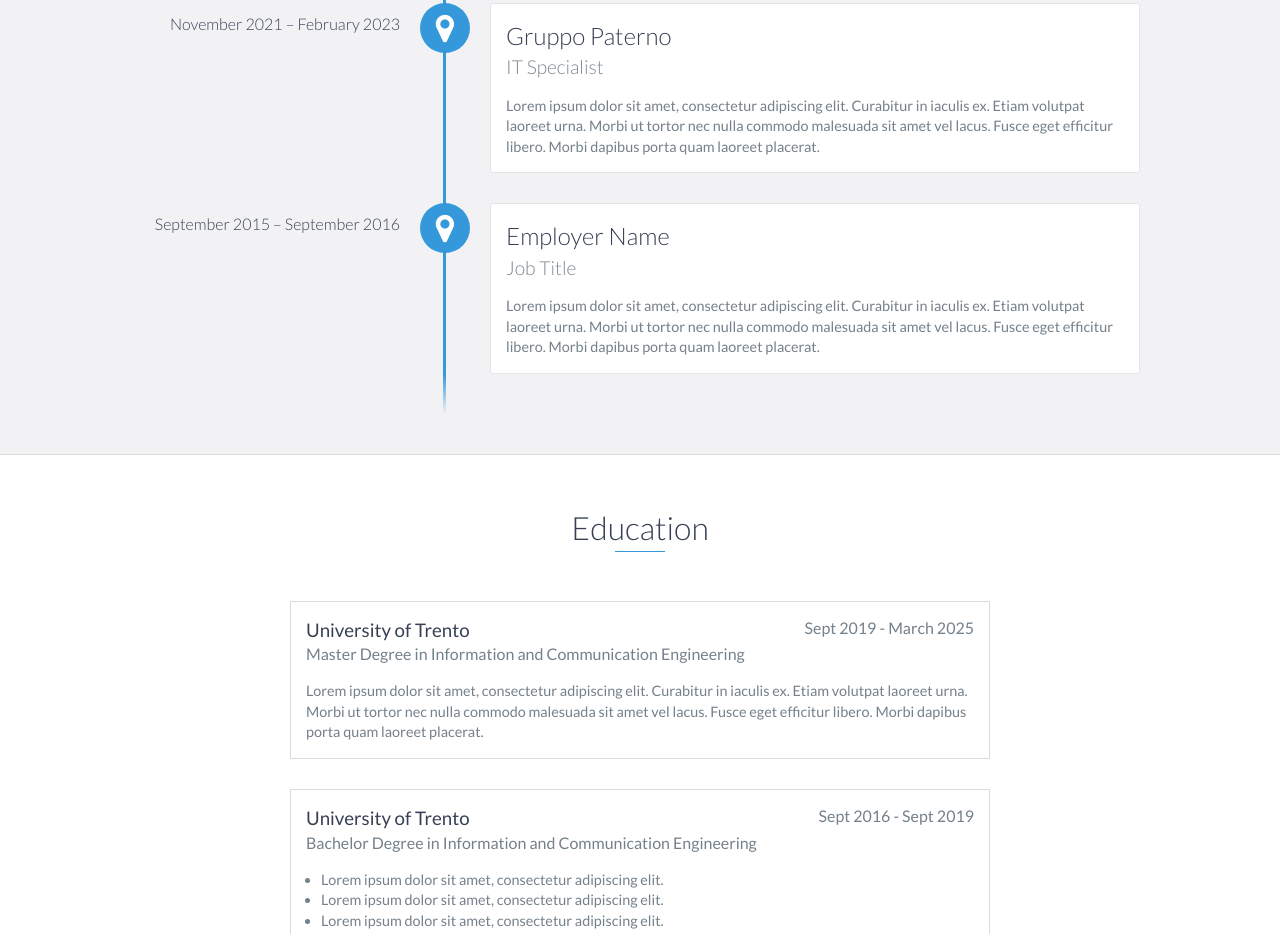
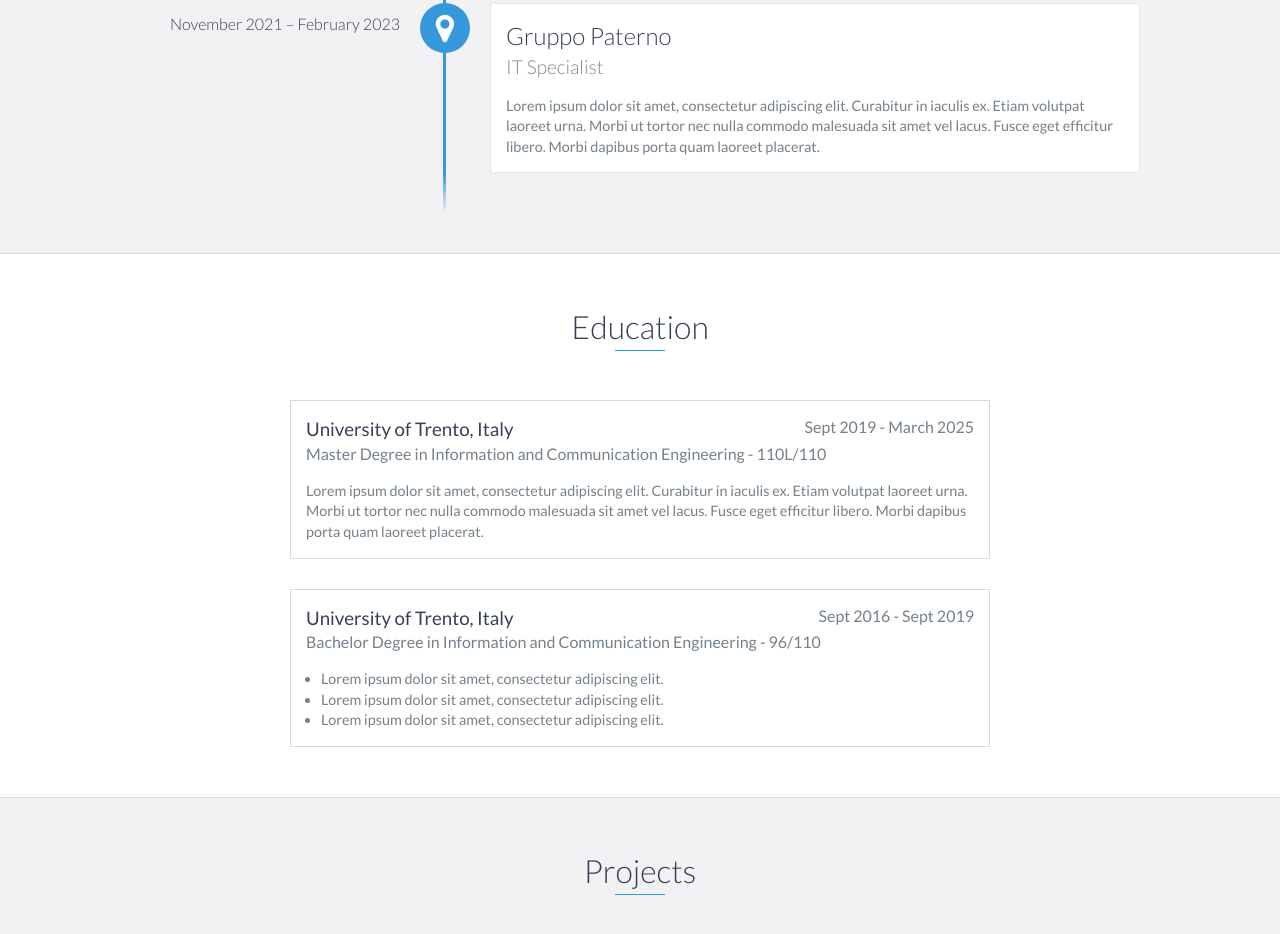
Before and after one commit to DalvaiJuri/dalvaijuri.github.io, a website: page index.html in a window 1280 px wide. Shown: the part 1464-2398 px from the top of the page. Drawn offline with nearby package versions, Linux system fonts and the light colour scheme.

Commit message:
Update index.html

```diff
--- a/index.html
+++ b/index.html
@@ -15,7 +15,7 @@
 </head>
 
 <!-- Created J.D. 25-03-2025 		-->
-<!-- Last Update J.D. 28-03-2025 	-->
+<!-- Last Update J.D. 29-03-2025 	-->
 
 <body>
     <div id="mobile-menu-open" class="shadow-large">
@@ -106,13 +106,6 @@
                 </p>
             </div>
 
-            <div data-date="September 2015 – September 2016">
-                <h3>Employer Name</h3>
-                <h4>Job Title</h4>
-                <p>
-                    Lorem ipsum dolor sit amet, consectetur adipiscing elit. Curabitur in iaculis ex. Etiam volutpat laoreet urna. Morbi ut tortor nec nulla commodo malesuada sit amet vel lacus. Fusce eget efficitur libero. Morbi dapibus porta quam laoreet placerat.
-                </p>
-            </div>
         </div>
     </div>
     <!-- End #experience -->
@@ -120,9 +113,9 @@
     <div id="education">
         <h2 class="heading">Education</h2>
         <div class="education-block">
-            <h3>University of Trento</h3>
+            <h3>University of Trento, Italy</h3>
             <span class="education-date">Sept 2019 - March 2025</span>
-            <h4>Master Degree in Information and Communication Engineering</h4>
+            <h4>Master Degree in Information and Communication Engineering - 110L/110</h4>
             <p>
                 Lorem ipsum dolor sit amet, consectetur adipiscing elit. Curabitur in iaculis ex. Etiam volutpat laoreet urna. Morbi ut tortor nec nulla commodo malesuada sit amet vel lacus. Fusce eget efficitur libero. Morbi dapibus porta quam laoreet placerat.
             </p>
@@ -130,9 +123,9 @@
         <!-- End .education-block -->
 
         <div class="education-block">
-            <h3>University of Trento</h3>
+            <h3>University of Trento, Italy</h3>
             <span class="education-date">Sept 2016 - Sept 2019</span>
-            <h4>Bachelor Degree in Information and Communication Engineering</h4>
+            <h4>Bachelor Degree in Information and Communication Engineering - 96/110</h4>
             <ul>
                 <li>
                     Lorem ipsum dolor sit amet, consectetur adipiscing elit.
@@ -225,8 +218,6 @@
                     <p>
                         Copyright &copy; <span id="current-year">2025</span> Juri Dalvai
                     </p>
-		    <p>
-		    </p>
                     <p>
                         Template from <a href="https://github.com/RyanFitzgerald/devportfolio">RyanFitzgerald/devportfolio</a>
                     </p>
@@ -237,6 +228,7 @@
                     </span>
                 </div>
                 <div class="col-sm-5 social">
+		    <p>
                     <ul>
                         <li>
                             <a href="https://github.com/DalvaiJuri" target="_blank"><i class="fa fa-github" aria-hidden="true"></i></a>
@@ -257,9 +249,10 @@
                             <a href="mailto:juri.dalvai@gmail.com" target="_blank"><i class="fa fa-envelope" aria-hidden="true"></i></a>
                         </li>
                     </ul>
-		    	<p>
-                            <a href="https://juridalvai.it/privacypolicy">Privacy Policy</a>
-                    	</p>
+		    </p>
+		    <p>
+		    	<a href="https://juridalvai.it/privacypolicy">Privacy Policy</a>
+		    </p>
                 </div>
             </div>
         </div>
```
